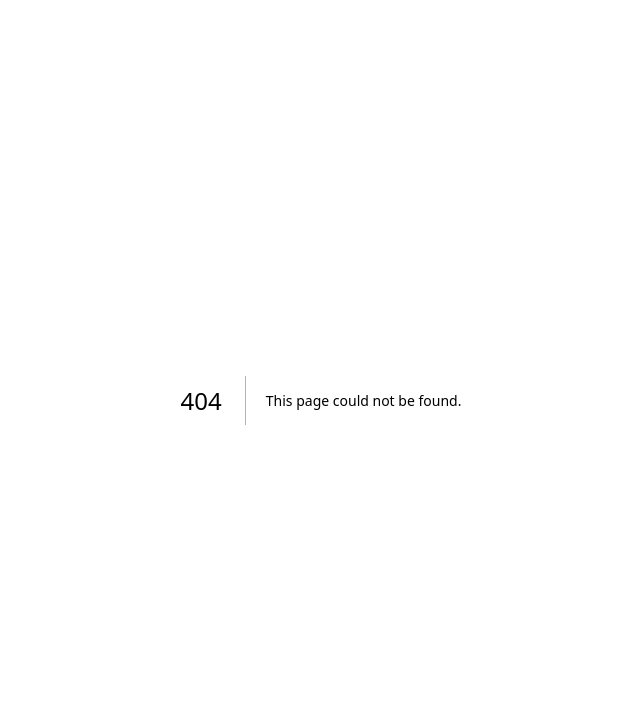
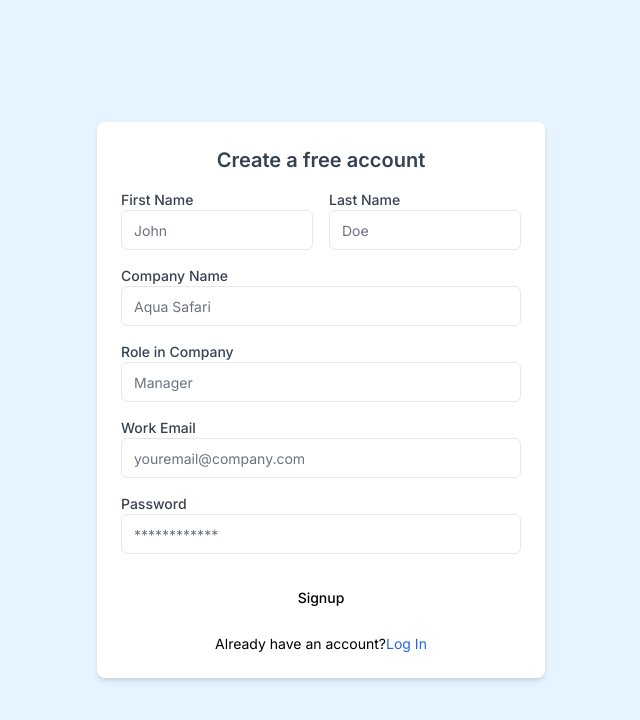
Before and after one commit to Intelli-Holdings/intelli-chatbot, a Next.js app in the folder my-app/: page /1/register in a window 1280 px wide. Before the commit this address had no page. Shown: the top 720 px of the page, without its empty margins (319-959 px from the left). Built offline with nearby package versions, Linux system fonts and the light colour scheme.

Commit message:
create register route

```diff
--- /dev/null
+++ b/my-app/app/[auth]/register/page.tsx
@@ -0,0 +1,10 @@
+import React from 'react';
+import { Signup } from "@/components/component/signup";
+
+export default function Register () {
+    return (
+        <div>
+            <Signup />
+        </div>
+    );
+};
```
